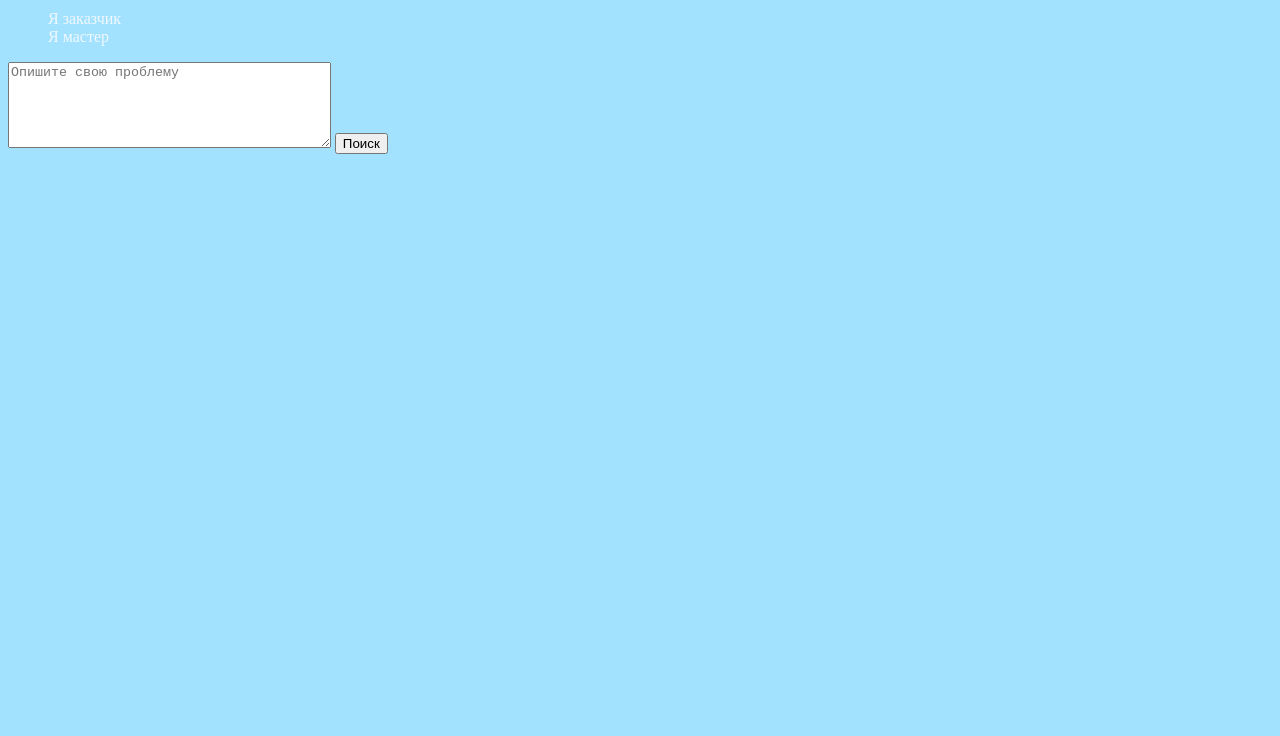
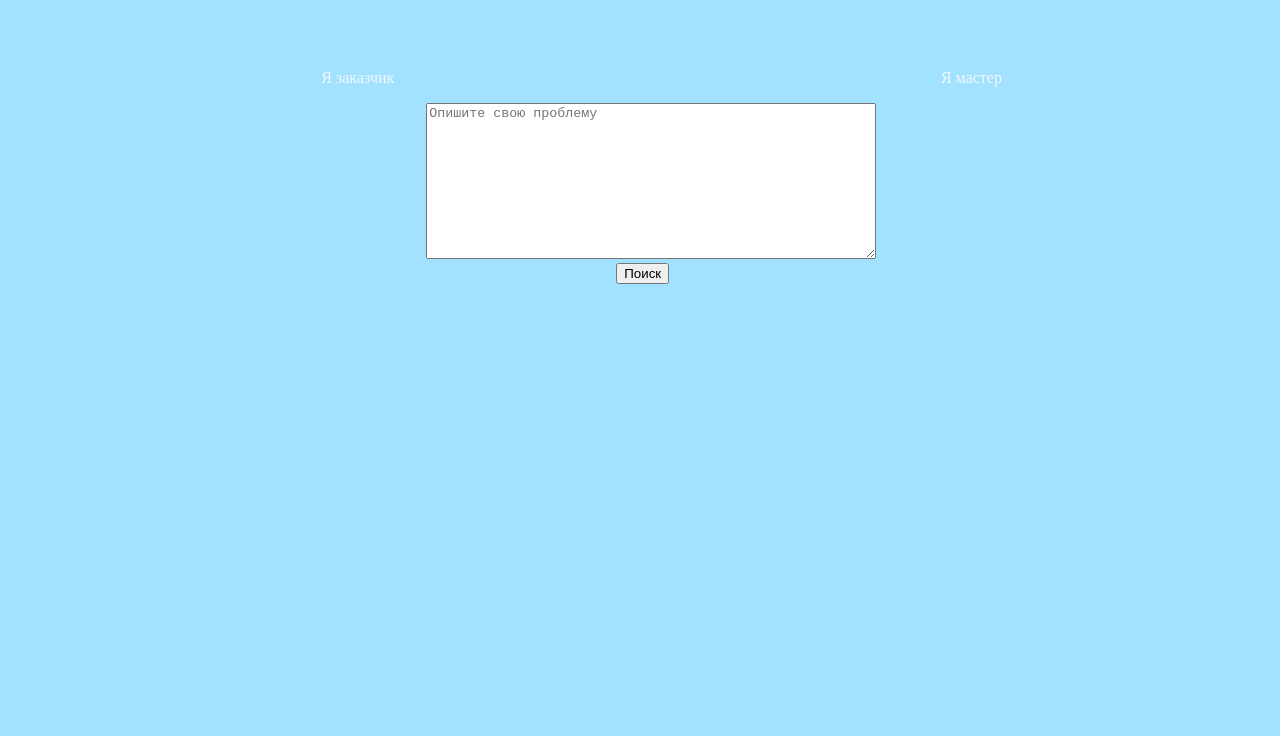
Before and after one commit to Danilpascenko802/Website-, a plain HTML site: page html/home.html in a window 1280 px wide. Shown: the part 64-800 px from the top of the page. Drawn offline with Linux system fonts and the light colour scheme.

Commit message:
+main page

```diff
--- a/css/style.css
+++ b/css/style.css
@@ -57,7 +57,7 @@ html {
   margin-top: 40px;
   /* display: flex;
   align-items: center;
-  justify-content: space-around;
+  justify-content:-around;
   flex-direction: column;*/
 
   height: 100%;
@@ -108,9 +108,16 @@ html {
 }
 
 /* HOME PAGE */
+#home_body {
+  display: block;
+}
 .home_page {
+  margin-top: 5%;
 }
 .userType_list {
+  display: flex;
+  align-items: center;
+  justify-content: space-around;
 }
 .home_user_item {
   list-style-type: none;
@@ -128,8 +135,11 @@ html {
 #home_text_area {
   min-width: 100px;
   min-height: 80px;
-  height: 10%;
-  width: 25%;
+  height: 20%;
+  width: 35%;
+  margin-left: 33%;
 }
 .home_submit_btn {
+  display: block;
+  margin-left: 48%;
 }
--- a/html/home.html
+++ b/html/home.html
@@ -8,7 +8,7 @@
     <link rel="stylesheet" href="../css/reset.css" type="text/css" />
     <link rel="stylesheet" href="../css/style.css" type="text/css" />
   </head>
-  <body class="body">
+  <body class="body" id="home_body">
     <div class="header">
       <ul class="navigation_list">
         <li class="navigation_pages">
```
